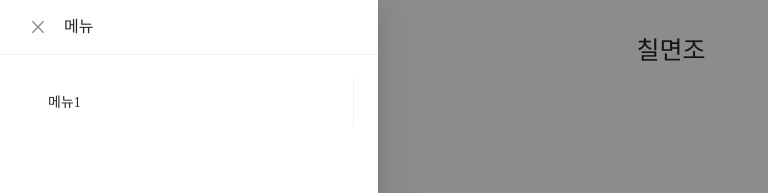
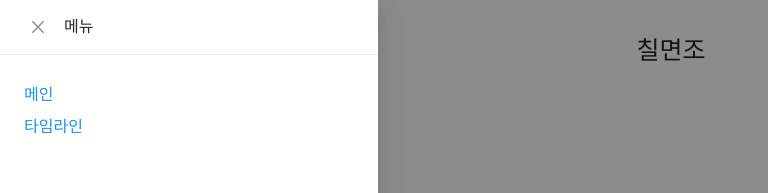
Before and after one commit to juajang/turkey, a React (Create React App) app: page /timeline in a window 1280 px wide. Both pictures are taken after a click on the button 31 px from the left and 50 px from the top of the page. Shown: the top 193 px of the page, without its empty margins (0-768 px from the left). Built offline with nearby package versions, Linux system fonts and the light colour scheme.

Commit message:
Add Menu & Routes

```diff
--- a/src/App.js
+++ b/src/App.js
@@ -1,12 +1,21 @@
-import Header from "./components/Header";
+import React from "react";
+import { BrowserRouter, Routes, Route } from "react-router-dom";
 import "antd/dist/antd.css";
 import "./App.css";
 
+import Header from "./components/common/Header";
+import Main from "./pages/Main";
+import Timeline from "./pages/Timeline";
+
 function App() {
   return (
-    <div className="App">
+    <BrowserRouter>
       <Header />
-    </div>
+      <Routes>
+        <Route exact path="/" element={<Main />} />
+        <Route path="timeline" element={<Timeline />} />
+      </Routes>
+    </BrowserRouter>
   );
 }
 
--- a/src/components/Header/index.js
+++ /dev/null
@@ -1,40 +0,0 @@
-import React from "react";
-import { GiHamburgerMenu } from "react-icons/gi";
-import * as S from "./styles";
-import { Drawer, Menu } from "antd";
-import "antd/dist/antd.css";
-
-const Index = () => {
-  const [menuVisible, setMenuVisible] = React.useState(false);
-
-  const handleClick = () => {
-    setMenuVisible((prevState) => !prevState);
-  };
-
-  const handleClose = () => {
-    setMenuVisible(false);
-  };
-
-  return (
-    <>
-      <S.Header>
-        <S.MenuButton>
-          <GiHamburgerMenu onClick={handleClick} size={50} />
-        </S.MenuButton>
-        <h1>칠면조</h1>
-      </S.Header>
-      <Drawer
-        title="메뉴"
-        placement="left"
-        onClose={handleClose}
-        visible={menuVisible}
-      >
-        <Menu onClick={handleClick} mode="inline">
-          <Menu.Item key="1"> 메뉴1</Menu.Item>
-        </Menu>
-      </Drawer>
-    </>
-  );
-};
-
-export default Index;
--- a/src/components/Header/styles.js
+++ /dev/null
@@ -1,25 +0,0 @@
-import styled from "styled-components";
-
-export const Header = styled.header`
-  width: 100vw;
-  overflow: hidden;
-  height: 100px;
-  display: flex;
-  align-content: center;
-  font-size: 14px;
-
-  h1 {
-    display: grid;
-    width: 100%;
-    place-items: center;
-    font-size: 25px;
-    font-weight: 550;
-  }
-`;
-
-export const MenuButton = styled.button`
-  background: transparent;
-  outline: none;
-  border: none;
-  cursor: pointer;
-`;
--- /dev/null
+++ b/src/components/common/Header.js
@@ -0,0 +1,74 @@
+import React from "react";
+import styled from "styled-components";
+import { GiHamburgerMenu } from "react-icons/gi";
+import { Drawer } from "antd";
+import { Link } from "react-router-dom";
+
+const HeaderWrapper = styled.header`
+  width: 100vw;
+  overflow: hidden;
+  height: 100px;
+  display: flex;
+  align-content: center;
+  font-size: 14px;
+
+  h1 {
+    display: grid;
+    width: 100%;
+    place-items: center;
+    font-size: 25px;
+    font-weight: 550;
+  }
+`;
+
+const MenuButton = styled.button`
+  background: transparent;
+  outline: none;
+  border: none;
+  cursor: pointer;
+`;
+
+const MenuItem = styled.div`
+  padding: 0.5em 0;
+`;
+
+const Header = () => {
+  const [menuVisible, setMenuVisible] = React.useState(false);
+
+  const handleClick = () => {
+    setMenuVisible((prevState) => !prevState);
+  };
+
+  const handleClose = () => {
+    setMenuVisible(false);
+  };
+
+  return (
+    <>
+      <HeaderWrapper>
+        <MenuButton>
+          <GiHamburgerMenu onClick={handleClick} size={50} />
+        </MenuButton>
+        <h1>칠면조</h1>
+      </HeaderWrapper>
+      <Drawer
+        title="메뉴"
+        size="default"
+        placement="left"
+        onClose={handleClose}
+        visible={menuVisible}
+        selectedKeys={["1"]}
+        onClick={handleClose}
+      >
+        <Link to="/">
+          <MenuItem key="1"> 메인 </MenuItem>
+        </Link>
+        <Link to="/timeline">
+          <MenuItem key="2"> 타임라인 </MenuItem>
+        </Link>
+      </Drawer>
+    </>
+  );
+};
+
+export default Header;
--- /dev/null
+++ b/src/pages/Main.js
@@ -0,0 +1,7 @@
+import React from "react";
+
+const Main = () => {
+  return <div>메인 페이지</div>;
+};
+
+export default Main;
--- /dev/null
+++ b/src/pages/Timeline.js
@@ -0,0 +1,7 @@
+import React from "react";
+
+const Timeline = () => {
+  return <h1> 타임라인 </h1>;
+};
+
+export default Timeline;
```
Also changed, not shown: src/index.js (+5 -5 lines).
